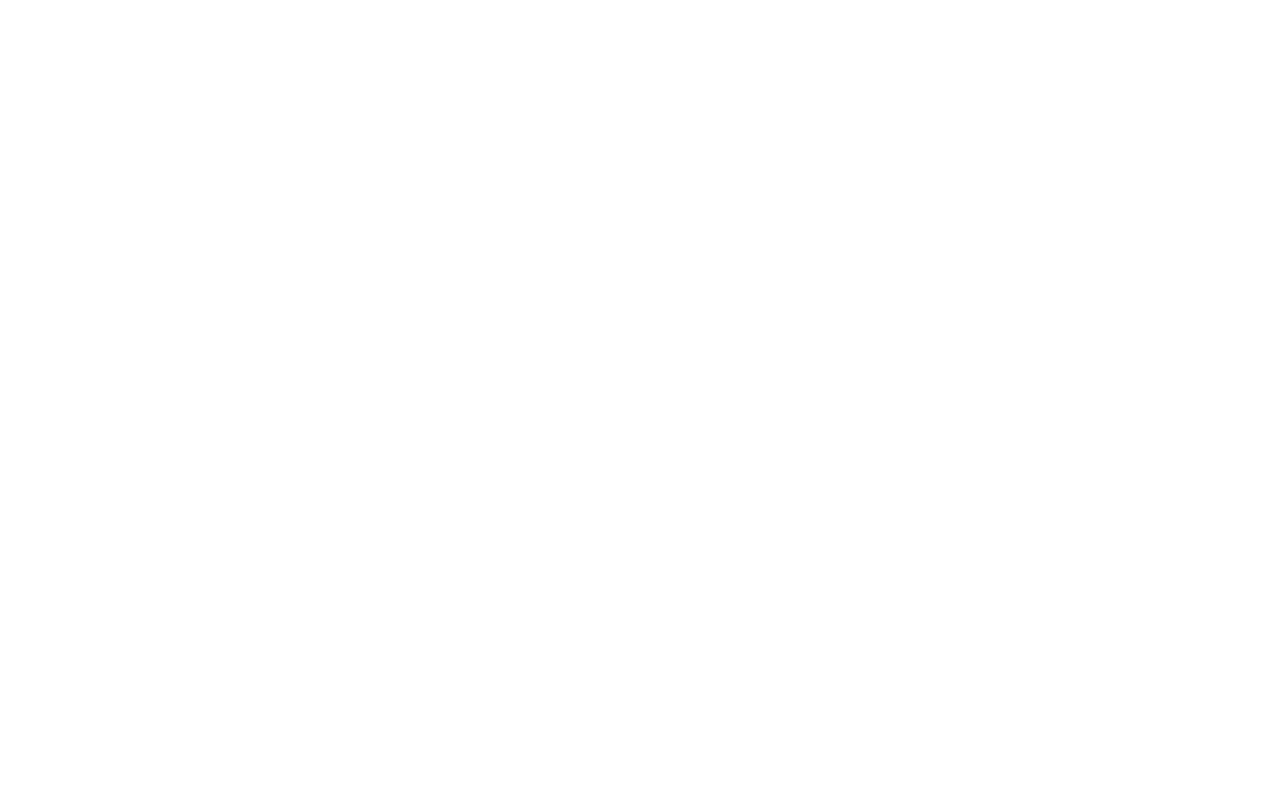
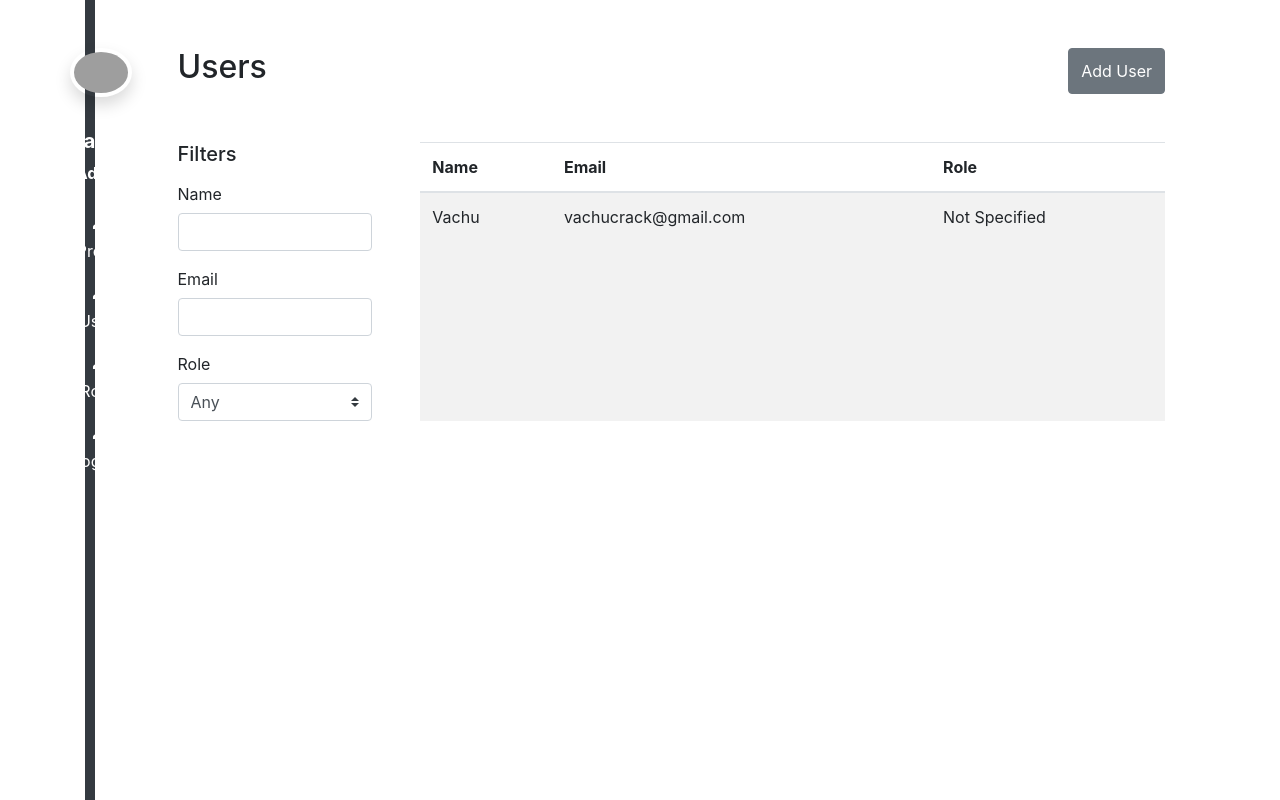
Before and after one commit to ingenieros2/UserManagement1, a Vue app: page /users in a window 1280 px wide. Built offline with nearby package versions, Linux system fonts and the light colour scheme; grey boxes are pictures that could not be loaded.

Commit message:
Feature/users view (#2)

```diff
--- a/src/App.vue
+++ b/src/App.vue
@@ -1,5 +1,19 @@
 <template>
-  <div id="app">
+  <div id="app" style="height: 100vh">
     <router-view/>
   </div>
 </template>
+
+<script>
+import { mapGetters } from 'vuex'
+export default {
+  computed: {
+    ...mapGetters(['getUser'])
+  },
+  watch: {
+    getUser (current) {
+      if (!current) this.$router.push('/login')
+    }
+  }
+}
+</script>
--- a/src/components/UsersModal.vue
+++ b/src/components/UsersModal.vue
@@ -12,8 +12,8 @@
          </b-form-group>
 
           <b-form-group label="Role">
-            <b-form-select v-model="selected" v-for="item in roles" :key="item.id">
-              <b-form-select-option :value="item.id">{{ item.role }}</b-form-select-option>
+            <b-form-select v-model="selected" >
+              <b-form-select-option v-for="item in roles" :key="item.id" :value="item.id">{{ item.role }}</b-form-select-option>
             </b-form-select>
           </b-form-group>
         </b-col>
@@ -71,7 +71,7 @@
     },
     phone: {
       type: Number,
-      default: 123
+      default: 0
     },
     image: {
       type: String,
--- a/src/router/index.js
+++ b/src/router/index.js
@@ -13,10 +13,12 @@
   {
     path: '/login',
     name: 'Login',
-    // route level code-splitting
-    // this generates a separate chunk (about.[hash].js) for this route
-    // which is lazy-loaded when the route is visited.
     component: () => import(/* webpackChunkName: "login" */ '../views/Login.vue')
+  },
+  {
+    path: '/users',
+    name: 'Users',
+    component: () => import(/* webpackChunkName: "users" */ '../views/Users.vue')
   }
 ]
 
--- a/src/store/index.js
+++ b/src/store/index.js
@@ -10,10 +10,9 @@
     loggedUser: {
       name: 'Vachu',
       email: 'vachucrack@gmail.com',
-      logged: false,
       role: {
         id: 1,
-        role: 'admin',
+        role: 'Admin',
         permissions: {
           roles: 2,
           users: 2
@@ -27,8 +26,6 @@
   mutations: {
     SET_LOGGED_USER: (state, newUser) => {
       state.loggedUser = newUser
-    },
-    CHECK_LOGGED: (user) => {
     }
   },
   actions: {
--- a/src/store/roles.js
+++ b/src/store/roles.js
@@ -2,11 +2,11 @@
   namespaced: true,
   state: {
     roles: [{
-      role: 'ADMIN',
+      role: 'Admin',
       id: 1,
       permissions: {
         roles: 2,
-        users: 0
+        users: 2
       }
     }]
   },
--- a/src/store/users.js
+++ b/src/store/users.js
@@ -1,7 +1,11 @@
 export default {
   namespaced: true,
   state: {
-    users: [{ name: 'Vachu', email: 'vachucrack@gmail.com', logged: false }]
+    users: [{
+      name: 'Vachu',
+      email: 'vachucrack@gmail.com',
+      role: 2
+    }]
   },
   getters: {
     getUsers: (state) => state.users
--- /dev/null
+++ b/src/views/Users.vue
@@ -0,0 +1,76 @@
+<template>
+  <b-container>
+    <b-row class="w-100">
+      <b-col md="1">
+        <AsideMenu/>
+      </b-col>
+      <b-col  md="11">
+        <div class="d-flex justify-content-between mt-5">
+          <h2>Users</h2>
+          <b-button v-b-modal.users-modal :modalId="'users-modal'">Add User</b-button>
+        </div>
+        <div class="d-flex justify-content-between mt-5">
+          <div>
+            <h5>Filters</h5>
+            <form class="mt-3 mr-5">
+              <b-form-group label="Name">
+                <b-form-input type="text" v-model="filters.name"/>
+              </b-form-group>
+
+              <b-form-group label="Email">
+                  <b-form-input type="email" v-model="filters.email"/>
+              </b-form-group>
+
+              <b-form-group label="Role">
+                <b-form-select v-model="filters.role" >
+                  <b-form-select-option :value="0">Any</b-form-select-option>
+                  <b-form-select-option v-for="item in roles" :key="item.id" :value="item.id">{{ item.role }}</b-form-select-option>
+                </b-form-select>
+              </b-form-group>
+            </form>
+          </div>
+          <b-table striped hover :items="filteredData" :fields="fields"></b-table>
+        </div>
+      </b-col>
+    </b-row>
+    <UsersModal :title="'New User'"/>
+  </b-container>
+</template>
+
+<script>
+import AsideMenu from '../components/AsideMenu.vue'
+import UsersModal from '../components/UsersModal.vue'
+import { mapGetters } from 'vuex'
+export default {
+
+  name: 'Users',
+  components: {
+    AsideMenu, UsersModal
+  },
+  data: () => ({
+    fields: ['name', 'email', 'role'],
+    filters: {
+      name: '',
+      email: '',
+      role: 0
+    }
+  }),
+  computed: {
+    ...mapGetters({
+      users: 'users/getUsers',
+      roles: 'roles/getRoles'
+    }),
+
+    filteredData () {
+      return this.users.filter(el => (
+        el.name.toLowerCase().includes(this.filters.name.toLowerCase()) &&
+        el.email.toLowerCase().includes(this.filters.email.toLowerCase()) &&
+        (el.role === this.filters.role || this.filters.role === 0)
+      )).map(el => {
+        el.role = this.roles.find(role => role.id === el.role)?.role || 'Not Specified'
+        return el
+      })
+    }
+  }
+}
+</script>
```
